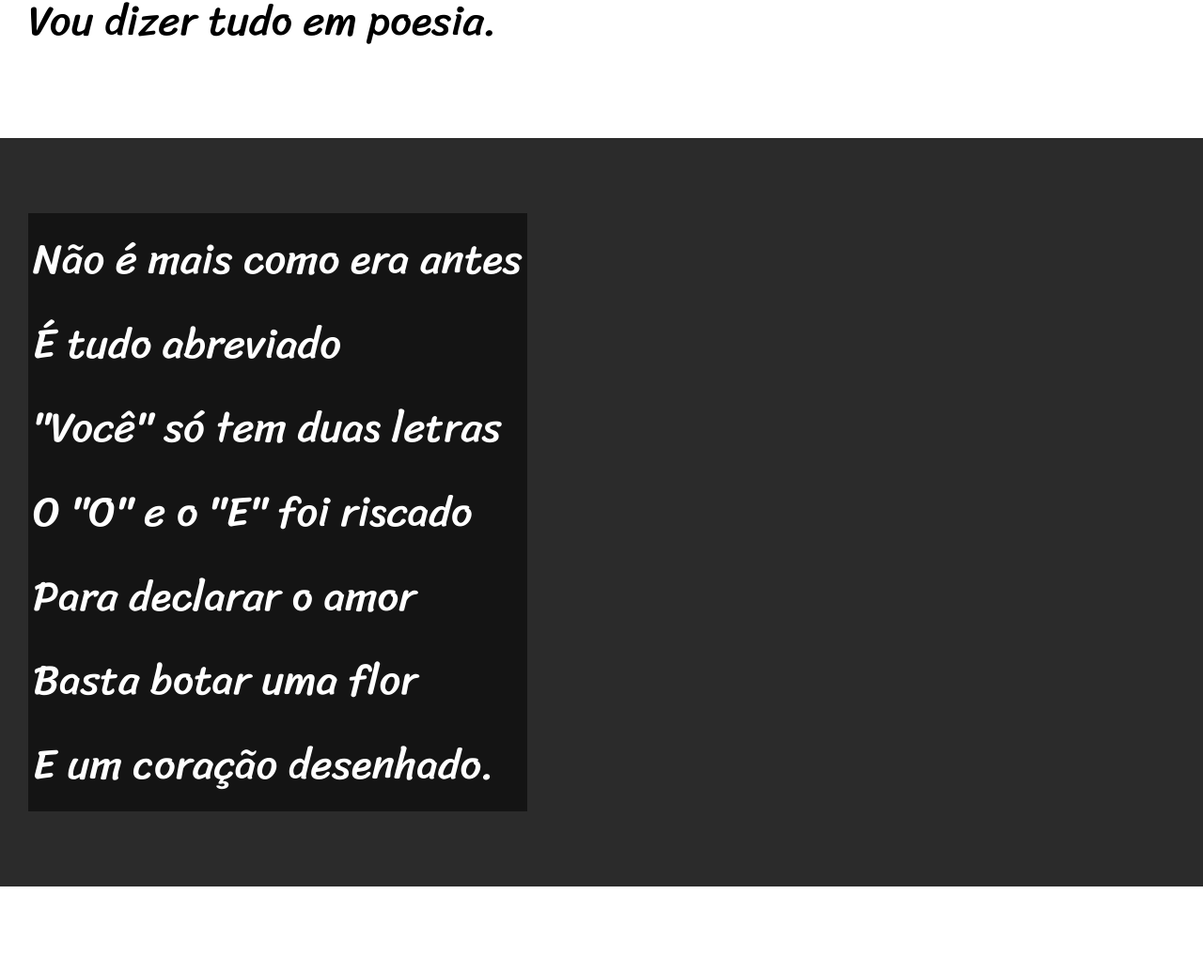
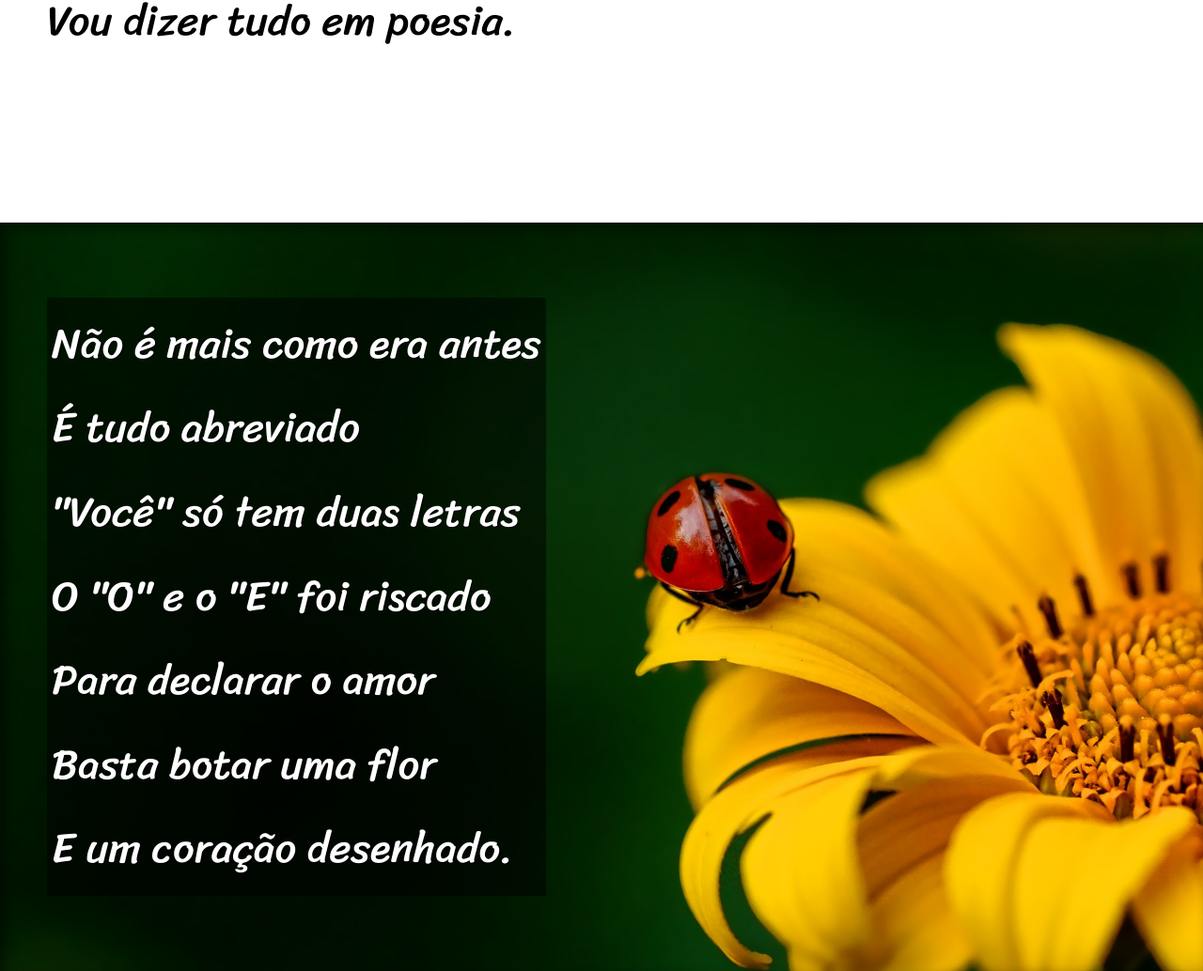
Before and after one commit to Jefferson-p/html-css, a plain HTML site: page prática/d012/index.html in a window 1280 px wide. Shown: the part 900-1934 px from the top of the page at 94% size. Drawn offline with Linux system fonts and the light colour scheme.

Commit message:
Desafio finalizado

```diff
--- a/prática/d012/estilo/style.css
+++ b/prática/d012/estilo/style.css
@@ -51,13 +51,15 @@ a:hover {
 section {
     padding-top: 10vh;
     padding-bottom: 10vh;
-    padding-left: 30px;
+    padding-left: 50px;
+
 }
 
 section > pre {
     font-family: var(--fonte3);
     font-size: 3.5vw;
     line-height: 2em;
+    padding-bottom: 2em;
 }
 
 .normal {
@@ -68,16 +70,31 @@ color: black;
 .imagem {
     background-color: rgb(43, 43, 43);
     color: white;
+    background-size: cover;
+    box-shadow: inset 6px 6px 13px 0px rgba(0, 0, 0, 0.473);
+    background-attachment: fixed;
 }
 
 .imagem > pre {
-    background-color: rgba(0, 0, 0, 0.533);
+    background-color: rgba(0, 0, 0, 0.512);
     display: inline-block;
     padding: 5px;
+    text-shadow: 1px 1px 0px black;
 }
 
 pre {
     white-space: pre-line;
+}
+
+#img01 {
+ background-image: url('../imagens/background001.jpg');
+ background-position: right center;
+}
+
+#img02 {
+background-image: url('../imagens/background002.jpg');
+background-position: right center;
+
 }
 
 footer {
--- a/prática/d012/index.html
+++ b/prática/d012/index.html
@@ -26,7 +26,7 @@
     </section>
 
 
-    <section class="imagem">
+    <section id="img01" class="imagem">
         <pre>
             Não é mais como era antes
             É tudo abreviado
@@ -47,6 +47,8 @@
             Agora é .com
             Se o saite é muito bom
             Ele vale um alto preço.
+        </pre>
+        <pre>
             Pra piorar a liguagem
             O emoticom é um risco
             Tem símbolo para tudo
@@ -57,7 +59,7 @@
         </pre>
     </section>
 
-    <section class="imagem">
+    <section id="img02" class="imagem">
         <pre>
             Tenho saudade das cartas
             Escritas com a própria mão
@@ -78,6 +80,8 @@
             Abriu outro aplicativo
             O mundo ficou cativo
             Da tecnologia do agora.
+        </pre>
+                <pre>
                     Felizmente, pra orar
                     Não precisa de internet
                     Deus escuta todo mundo
```
Lines whose indentation alone changed are shown as unchanged.
